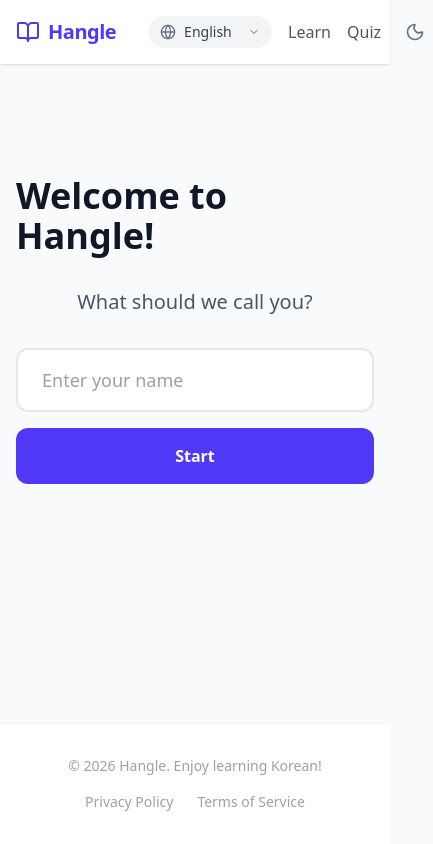
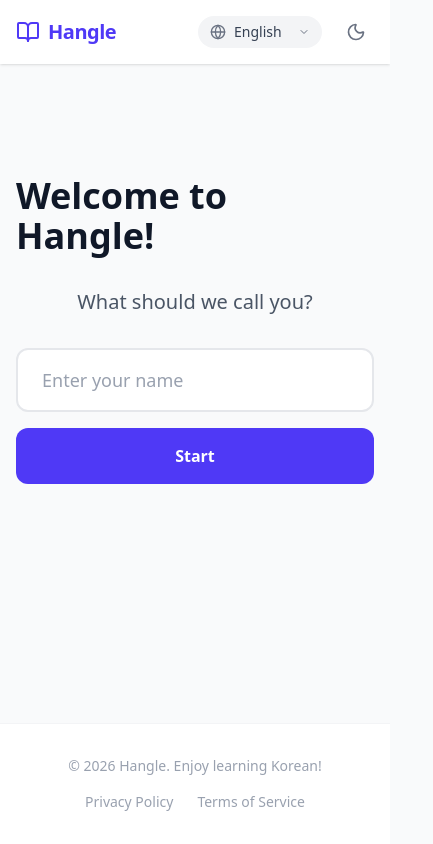
Before and after one commit to hoyakdh/hangle, a React (Vite) app: page / in a window 390 px wide. Shown: the whole page, 433 px wide, since content can reach past the window. Built offline with nearby package versions, Linux system fonts and the light colour scheme.

Commit message:
fix: hide secondary navigation links on mobile to prevent overflow

```diff
--- a/src/components/Layout.tsx
+++ b/src/components/Layout.tsx
@@ -60,10 +60,10 @@ export default function Layout() {
                             <ChevronDown className="w-3 h-3 text-gray-500 dark:text-gray-400 absolute right-3 pointer-events-none group-hover:text-indigo-600 dark:group-hover:text-indigo-400 transition" />
                         </div>
 
-                        <Link to="/categories" className="text-gray-600 dark:text-gray-300 hover:text-indigo-600 dark:hover:text-indigo-400 font-medium transition">
+                        <Link to="/categories" className="hidden md:block text-gray-600 dark:text-gray-300 hover:text-indigo-600 dark:hover:text-indigo-400 font-medium transition">
                             Learn
                         </Link>
-                        <Link to="/quiz" className="text-gray-600 dark:text-gray-300 hover:text-indigo-600 dark:hover:text-indigo-400 font-medium transition">
+                        <Link to="/quiz" className="hidden md:block text-gray-600 dark:text-gray-300 hover:text-indigo-600 dark:hover:text-indigo-400 font-medium transition">
                             Quiz
                         </Link>
                         <button
```
